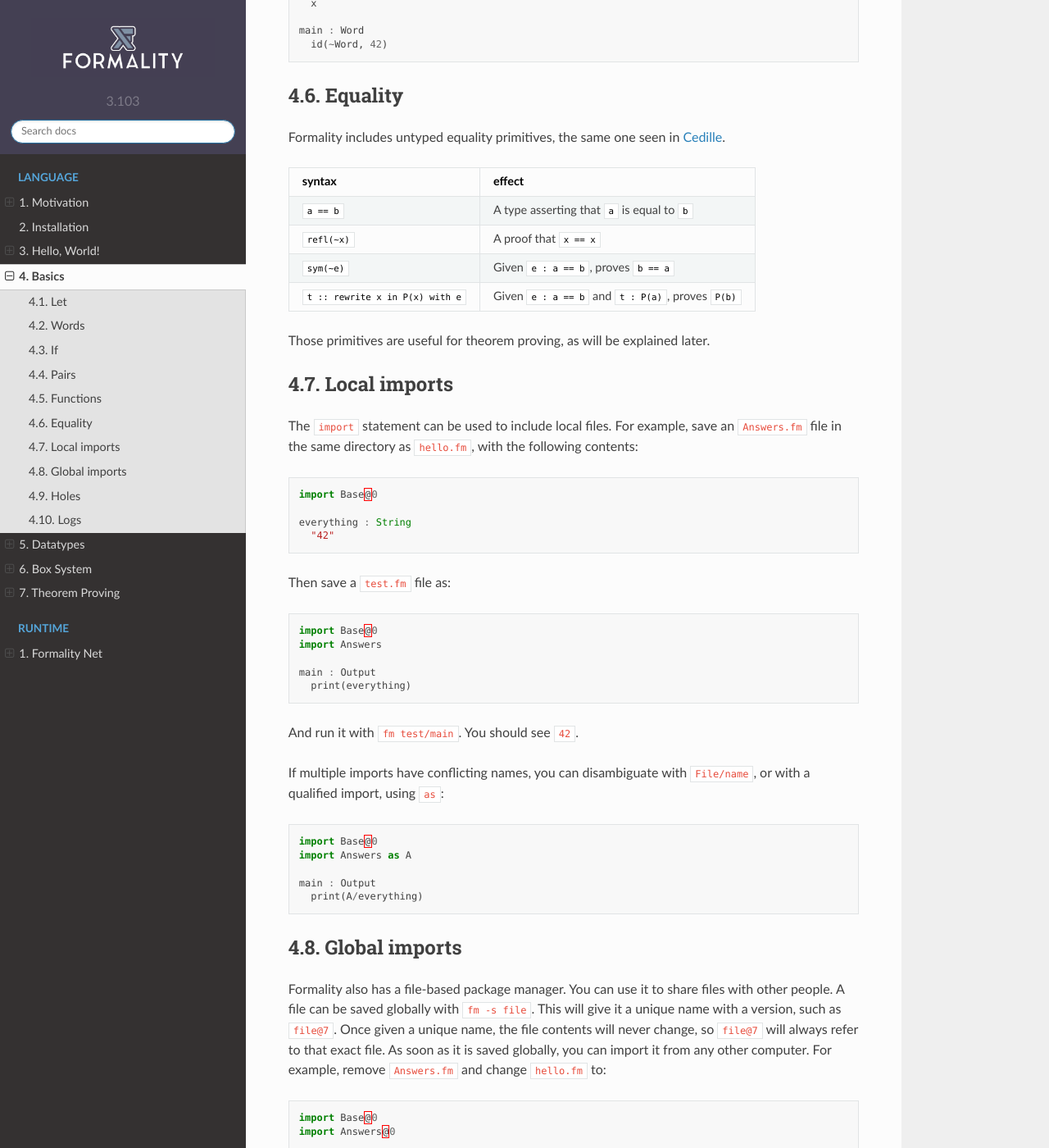
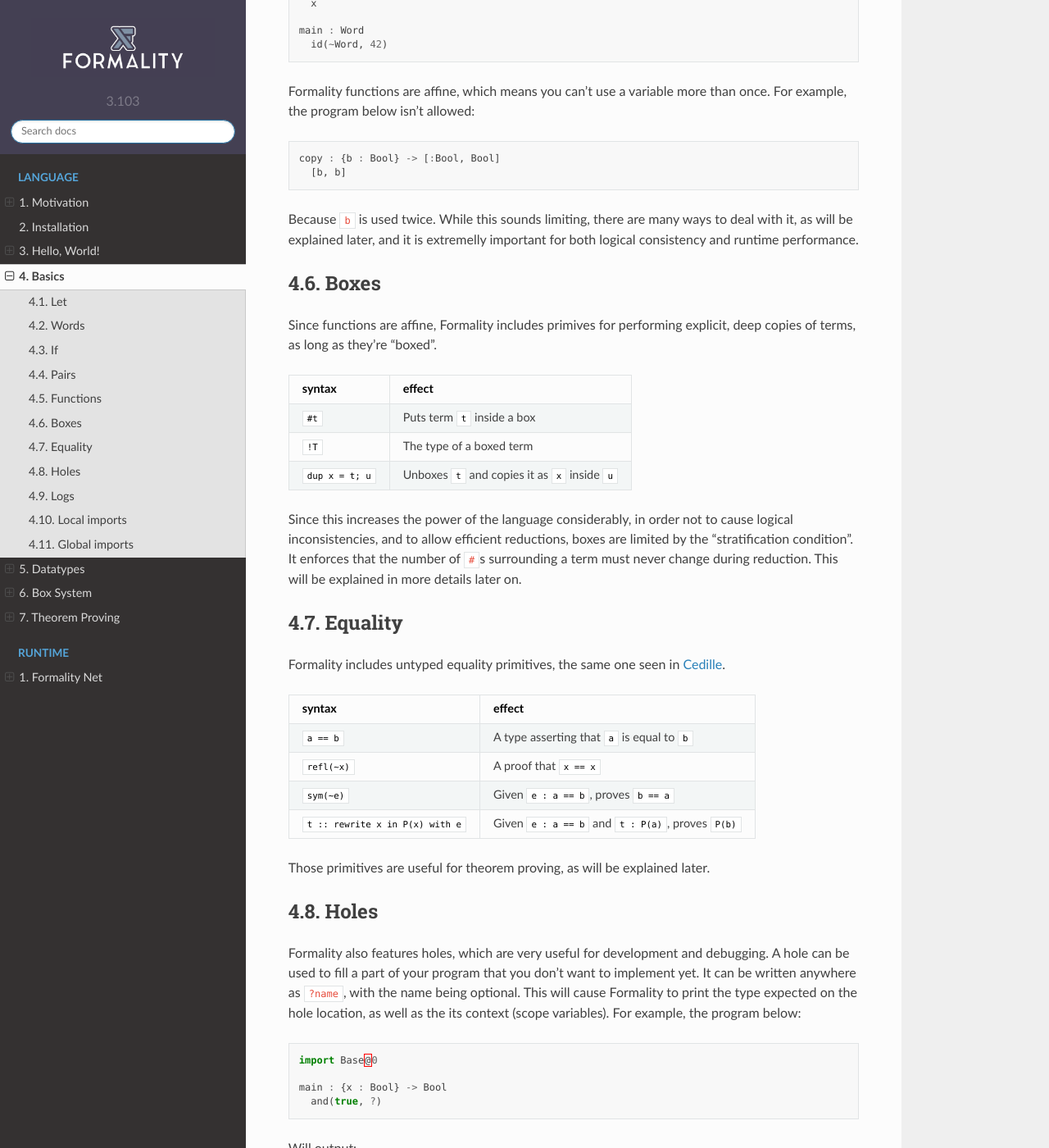
Before and after one commit to Soonad/docs.formality-lang.org, a Sphinx documentation site: the page built from docs/source/language/4.Basics.md, in a window 1280 px wide and 1400 px high, scrolled down 4000 px. Shown: the whole window at 82% size. Built offline with Sphinx 7.4.7 and the Read the Docs theme 2.0.0, drawn with Linux system fonts in a browser that asks for light colours; pages that are not in the unit, such as notebooks, are missing from menus; some of the changed text lies outside the part shown.

Commit message:
Add boxes section

````diff
--- a/docs/source/language/4.Basics.md
+++ b/docs/source/language/4.Basics.md
@@ -157,6 +157,27 @@ main : Word
   id(~Word, 42)
 ```
 
+Formality functions are affine, which means you can't use a variable more than once. For example, the program below isn't allowed:
+
+```javascript
+copy : {b : Bool} -> [:Bool, Bool]
+  [b, b]
+```
+
+Because `b` is used twice. While this sounds limiting, there are many ways to deal with it, as will be explained later, and it is extremelly important for both logical consistency and runtime performance.
+
+## Boxes
+
+Since functions are affine, Formality includes primives for performing explicit, deep copies of terms, as long as they're "boxed".
+
+syntax | effect
+--- | ---
+`#t` | Puts term `t` inside a box
+`!T` | The type of a boxed term
+`dup x = t; u` | Unboxes `t` and copies it as `x` inside `u`
+
+Since this increases the power of the language considerably, in order not to cause logical inconsistencies, and to allow efficient reductions, boxes are limited by the "stratification condition". It enforces that the number of `#`s surrounding a term must never change during reduction. This will be explained in more details later on.
+
 ## Equality
 
 Formality includes untyped equality primitives, the same one seen in [Cedille](https://github.com/cedille/cedille).
@@ -169,56 +190,6 @@ syntax | effect
 `t :: rewrite x in P(x) with e` | Given `e : a == b` and `t : P(a)`, proves `P(b)`
 
 Those primitives are useful for theorem proving, as will be explained later.
-
-## Local imports
-
-The `import` statement can be used to include local files. For example, save an `Answers.fm` file in the same directory as `hello.fm`, with the following contents:
-
-```javascript
-import Base@0
-
-everything : String
-  "42"
-```
-
-Then save a `test.fm` file as:
-
-```javascript
-import Base@0
-import Answers
-
-main : Output
-  print(everything)
-```
-
-And run it with `fm test/main`. You should see `42`.
-
-If multiple imports have conflicting names, you can disambiguate with `File/name`, or with a qualified import, using `as`:
-
-
-```javascript
-import Base@0
-import Answers as A
-
-main : Output
-  print(A/everything)
-```
-
-## Global imports
-
-Formality also has a file-based package manager. You can use it to share files with other people. A file can be saved globally with `fm -s file`. This will give it a unique name with a version, such as `file@7`. Once given a unique name, the file contents will never change, so `file@7` will always refer to that exact file. As soon as it is saved globally, you can import it from any other computer. For example, remove `Answers.fm` and change `hello.fm` to:
-
-```javascript
-import Base@0
-import Answers@0
-
-main : Output
-  print(everything)
-```
-
-This will load `Answers@0.fm` inside the `fm_modules` directory and load it. Any import ending with `@N` refers to a unique, immutable, permanent global file. That prevents the infamous "depencency hell", and is useful for many applications.
-
-Right now, global imports are uploaded to our servers, but, in a future, they'll upload files to a decentralized storage such as IPFS/Swarm, and give it a unique name using Ethereum's naming system.
 
 ## Holes
 
@@ -281,3 +252,53 @@ import Base@0
 main : {f : Bool -> Nat} -> Nat
   f(true)
 ```
+
+## Local imports
+
+The `import` statement can be used to include local files. For example, save an `Answers.fm` file in the same directory as `hello.fm`, with the following contents:
+
+```javascript
+import Base@0
+
+everything : String
+  "42"
+```
+
+Then save a `test.fm` file as:
+
+```javascript
+import Base@0
+import Answers
+
+main : Output
+  print(everything)
+```
+
+And run it with `fm test/main`. You should see `42`.
+
+If multiple imports have conflicting names, you can disambiguate with `File/name`, or with a qualified import, using `as`:
+
+
+```javascript
+import Base@0
+import Answers as A
+
+main : Output
+  print(A/everything)
+```
+
+## Global imports
+
+Formality also has a file-based package manager. You can use it to share files with other people. A file can be saved globally with `fm -s file`. This will give it a unique name with a version, such as `file@7`. Once given a unique name, the file contents will never change, so `file@7` will always refer to that exact file. As soon as it is saved globally, you can import it from any other computer. For example, remove `Answers.fm` and change `hello.fm` to:
+
+```javascript
+import Base@0
+import Answers@0
+
+main : Output
+  print(everything)
+```
+
+This will load `Answers@0.fm` inside the `fm_modules` directory and load it. Any import ending with `@N` refers to a unique, immutable, permanent global file. That prevents the infamous "depencency hell", and is useful for many applications.
+
+Right now, global imports are uploaded to our servers, but, in a future, they'll upload files to a decentralized storage such as IPFS/Swarm, and give it a unique name using Ethereum's naming system.
````
